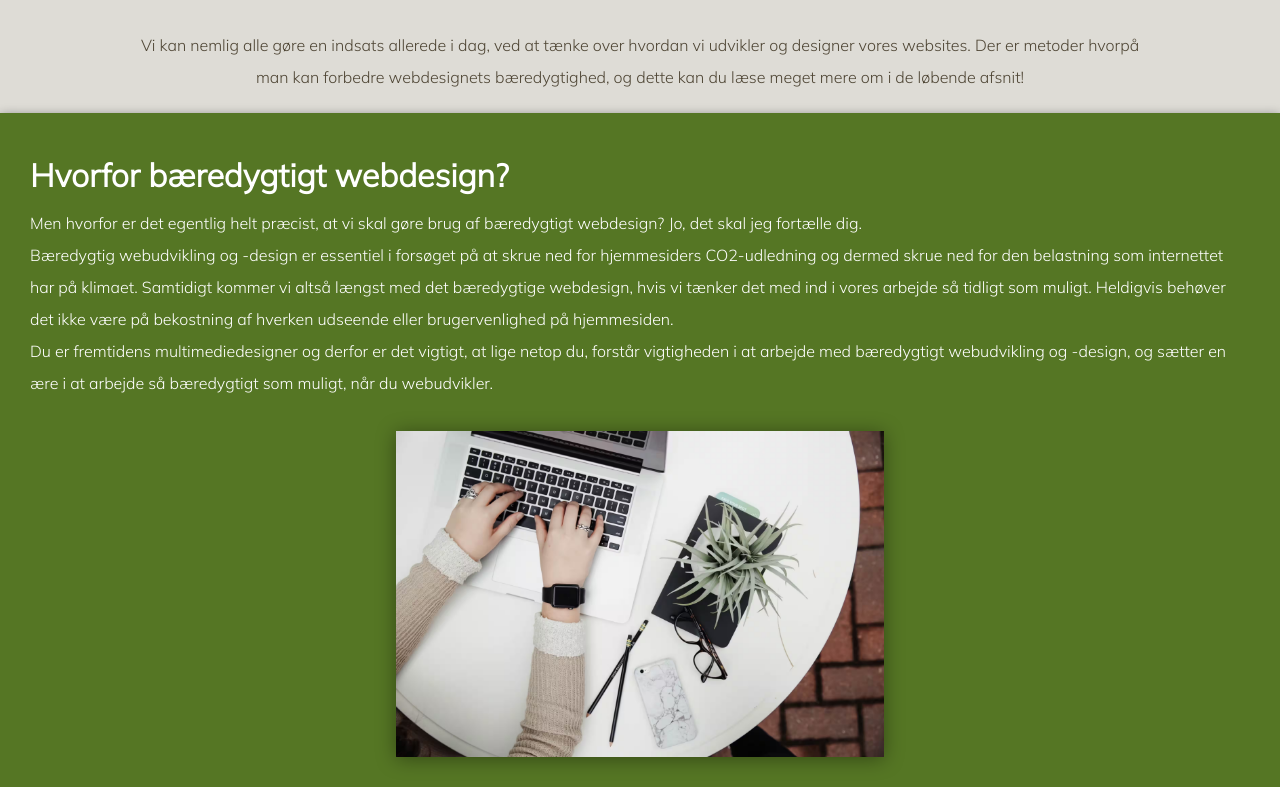
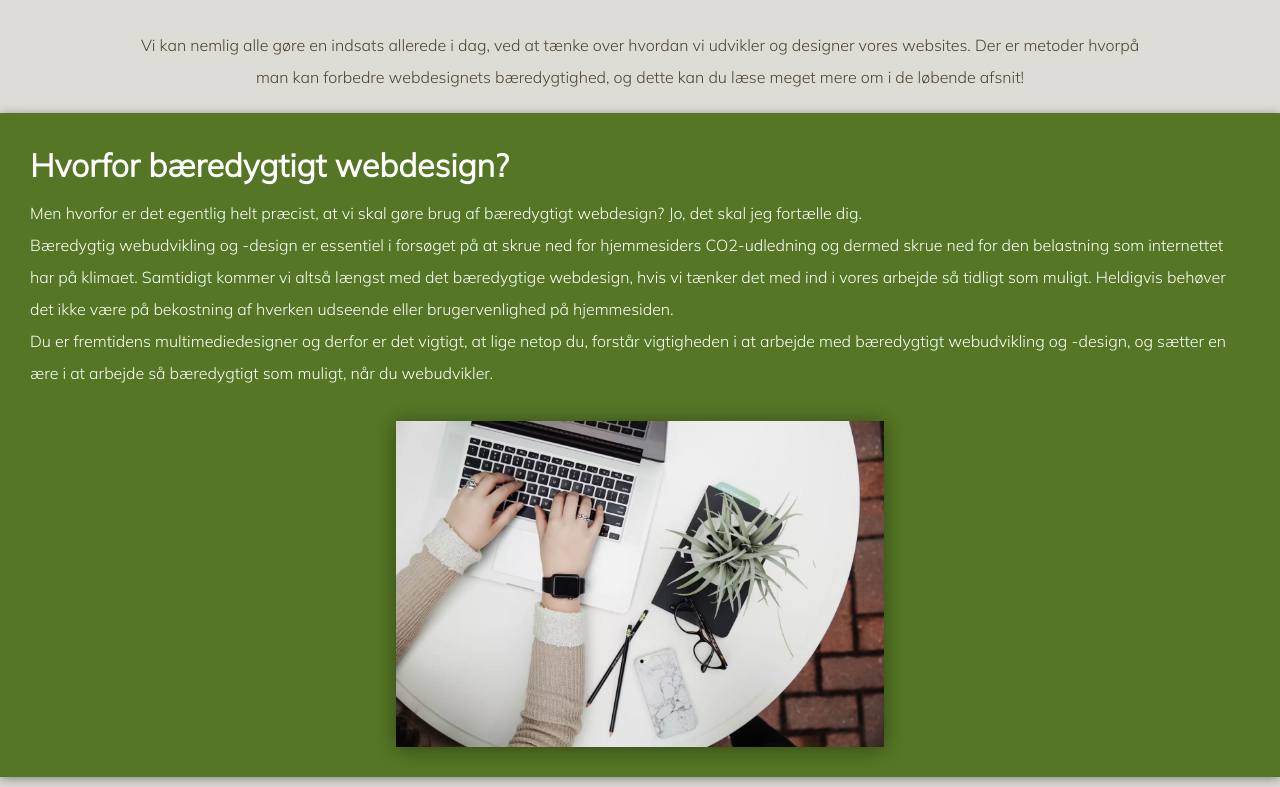
Before and after one commit to isabelsbagger/sustainable-web, a plain HTML site: page sustainableweb.html in a window 1280 px wide. Shown: the part 893-1680 px from the top of the page. Drawn offline with Linux system fonts and the light colour scheme.

Commit message:
Ændring af styles til bokse

```diff
--- a/style.css
+++ b/style.css
@@ -99,7 +99,9 @@ a {
 
 /*Styles til sektion: Hvorfor bæredygtigt webdesign?*/
 .box-hvorfor {
-    padding: 30px;
+    padding: 20px;
+    padding-right: 30px;
+    padding-left: 30px;
     color: white;
     background-color: #557624;
     box-shadow: 0px 2px 10px rgba(0, 0, 0, 0.4);
@@ -153,6 +155,7 @@ a {
     margin-left: 30px;
     margin-right: 30px;
     line-height: 2.0;
+    padding-top: 20px;
 }
 
 .tipsogtricks-tekst img {
@@ -282,7 +285,6 @@ a {
 
     /* Styles til sektion: Virksomheden SustainableWeb */
     .swImg {
-        display: block;
         width: 100%;
         margin-left: auto;
         margin-right: auto;
```
